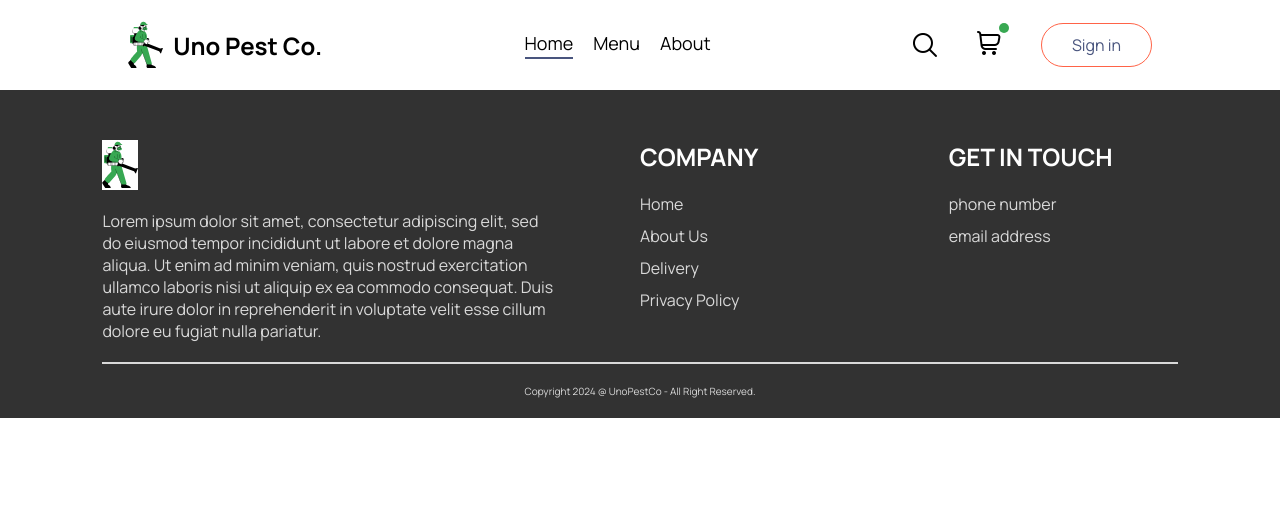
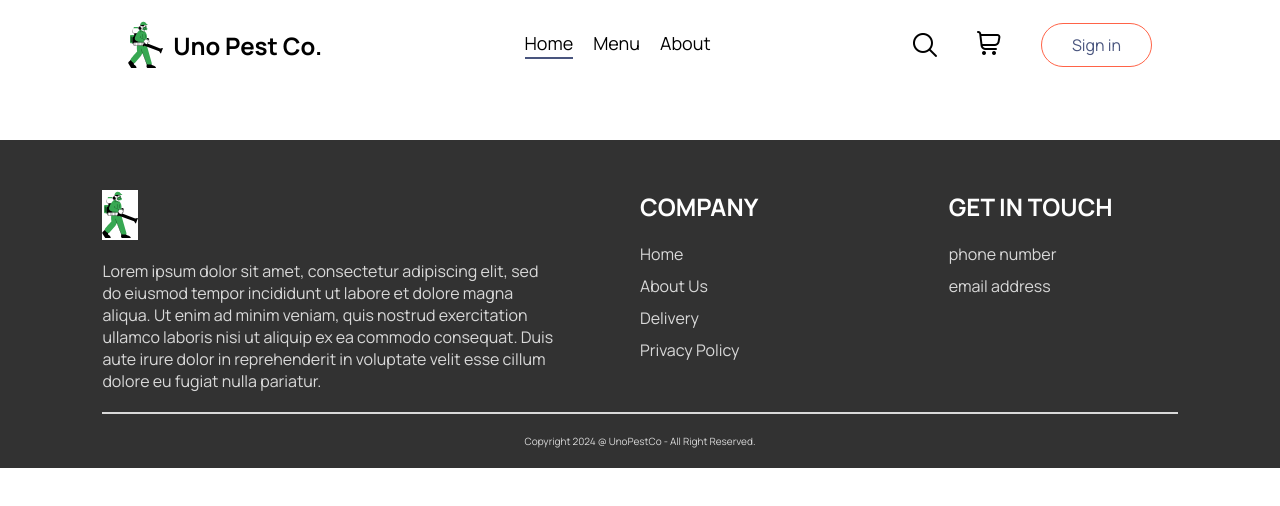
Before and after one commit to perbik/Pest-Control-Work-Order, a React (Vite) app in the folder frontend/: page /order in a window 1280 px wide. Shown: the top 506 px of the page. Built offline with nearby package versions, Linux system fonts and the light colour scheme.

Commit message:
Update Footer and NavBar

```diff
--- a/frontend/src/components/Footer/Footer.css
+++ b/frontend/src/components/Footer/Footer.css
@@ -6,7 +6,7 @@
   gap: 20px;
   padding: 20px 8vw;
   padding-top: 50px;
-  margin-top: auto;
+  margin-top: 50px;
 }
 
 .footer-content {
--- a/frontend/src/components/NavBar/NavBar.jsx
+++ b/frontend/src/components/NavBar/NavBar.jsx
@@ -1,18 +1,22 @@
-import React, { useState } from "react";
+import React, { useContext, useState } from "react";
 import "./NavBar.css";
-import search_icon from "../../assets/search_icon.png";
-import cart_icon from "../../assets/cart_icon.png";
 import { assets } from "../../assets/assets";
+import { Link } from "react-router-dom";
+import { StoreContext } from "../../context/StoreContext";
 
 const NavBar = ({ setShowLogin }) => {
   const [menu, setMenu] = useState("Home");
 
+  const { getTotalCartAmount } = useContext(StoreContext);
+
   return (
     <div className="navbar">
-      <div className="navbar-logo-container">
-        <img id="navbar-logo" src={assets.uno_pest_co} alt="" />
-        <h2>Uno Pest Co.</h2>
-      </div>
+      <Link to="/">
+        <div className="navbar-logo-container">
+          <img id="navbar-logo" src={assets.uno_pest_co} alt="" />
+          <h2>Uno Pest Co.</h2>
+        </div>
+      </Link>
       <ul className="navbar-menu">
         <li
           onClick={() => setMenu("Home")}
@@ -34,10 +38,12 @@ const NavBar = ({ setShowLogin }) => {
         </li>
       </ul>
       <div className="navbar-right">
-        <img src={assets.search_icon} alt="" />
+        <img src={assets.search_icon} alt="Search" />
         <div className="navbar-search-icon">
-          <img src={assets.cart_icon} alt="" />
-          <div className="dot"></div>
+          <Link to="/cart">
+            <img src={assets.cart_icon} alt="Cart" />
+          </Link>
+          <div className={getTotalCartAmount() === 0 ? "" : "dot"}></div>
         </div>
         <button onClick={() => setShowLogin(true)}>Sign in</button>
       </div>
```
